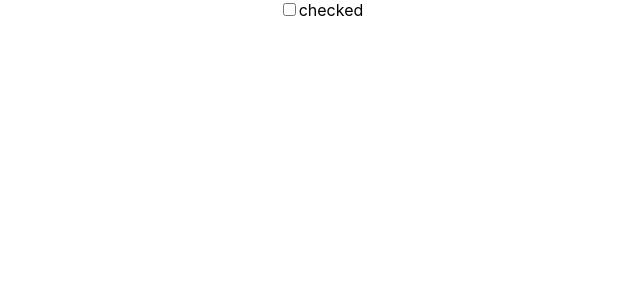
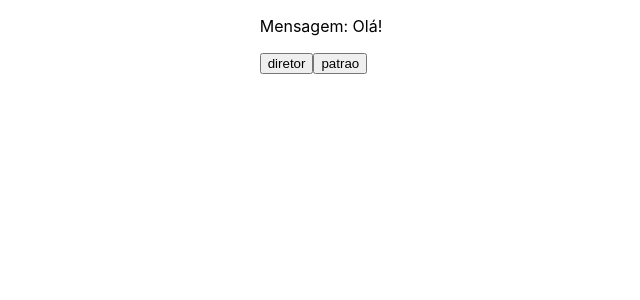
Before and after one commit to freitas022/reactjs-building-an-interface, a React (Create React App) app: page / in a window 1280 px wide. Shown: the top 300 px of the page, without its empty margins (319-959 px from the left). Built offline with nearby package versions, Linux system fonts and the light colour scheme.

Commit message:
dispatching actions with useReducer

```diff
--- a/src/App.js
+++ b/src/App.js
@@ -1,17 +1,33 @@
-import React, { useState } from "react";
+import { useReducer } from "react";
+import "./App.css";
 
-function Checkbox() {
+const initalState = {
+  message: "Olá!",
+};
 
-  const [checked, toggle] = useState((checked => !checked), false);
+function reducer(state, action) {
+  switch (action.type) {
+    case "patrao":
+      return {
+        message: "Fala meu patrão!",
+      };
+    case "diretor":
+      return {
+        message: "Fala meu diretor!",
+      };
+  }
+}
+
+function App() {
+  const [state, dispatch] = useReducer(reducer, initalState);
 
   return (
     <>
-      <input type="checkbox" value={checked} onChange={toggle} />
-      {checked ? "checked" : "not checked"}
+      <p>Mensagem: {state.message}</p>
+      <button onClick={() => dispatch({type: "diretor"})}>diretor</button>
+      <button onClick={() => dispatch({type: "patrao"})}>patrao</button>
     </>
   );
 }
 
-export default function App() {
-  return <Checkbox />;
-}
+export default App;
```
